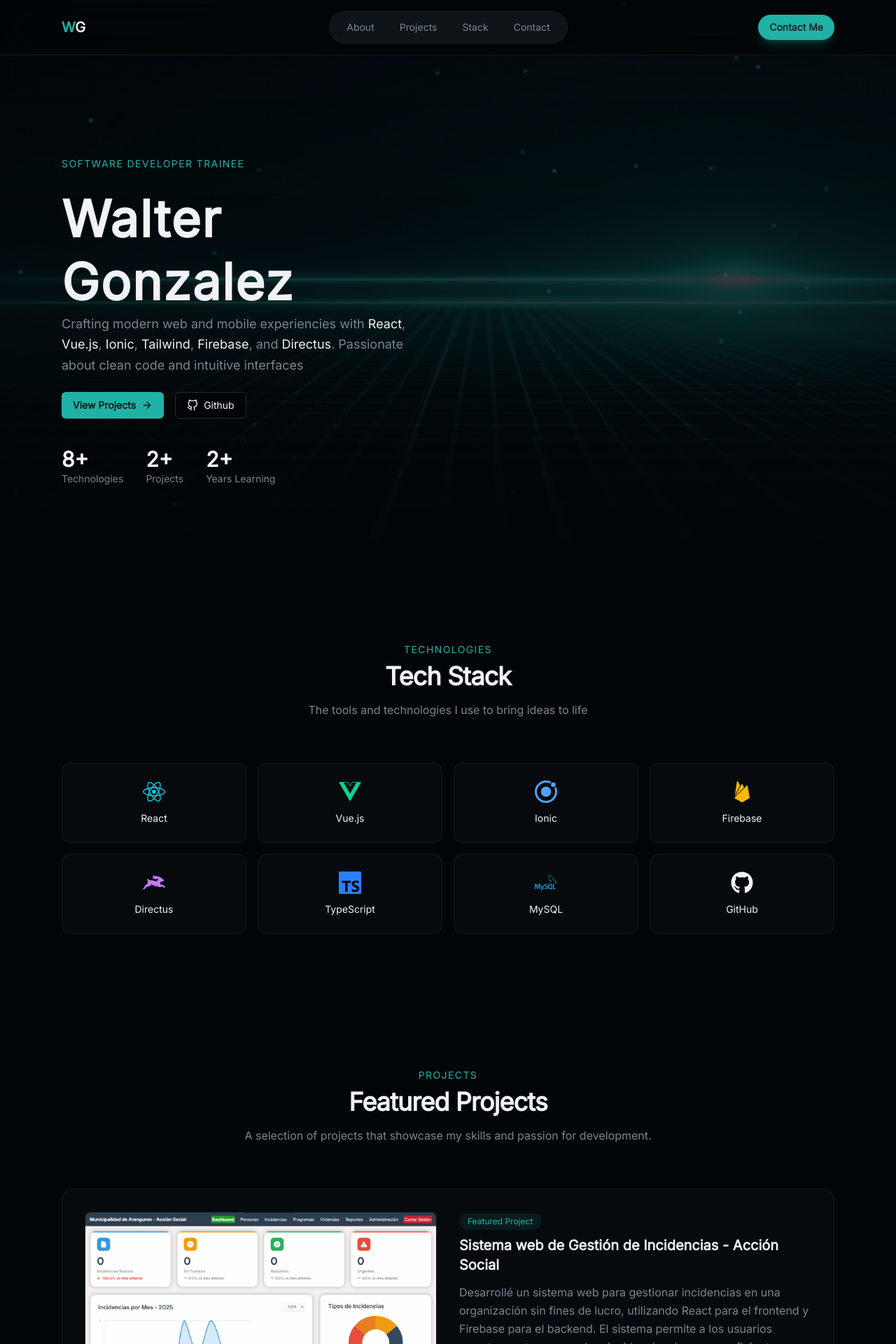
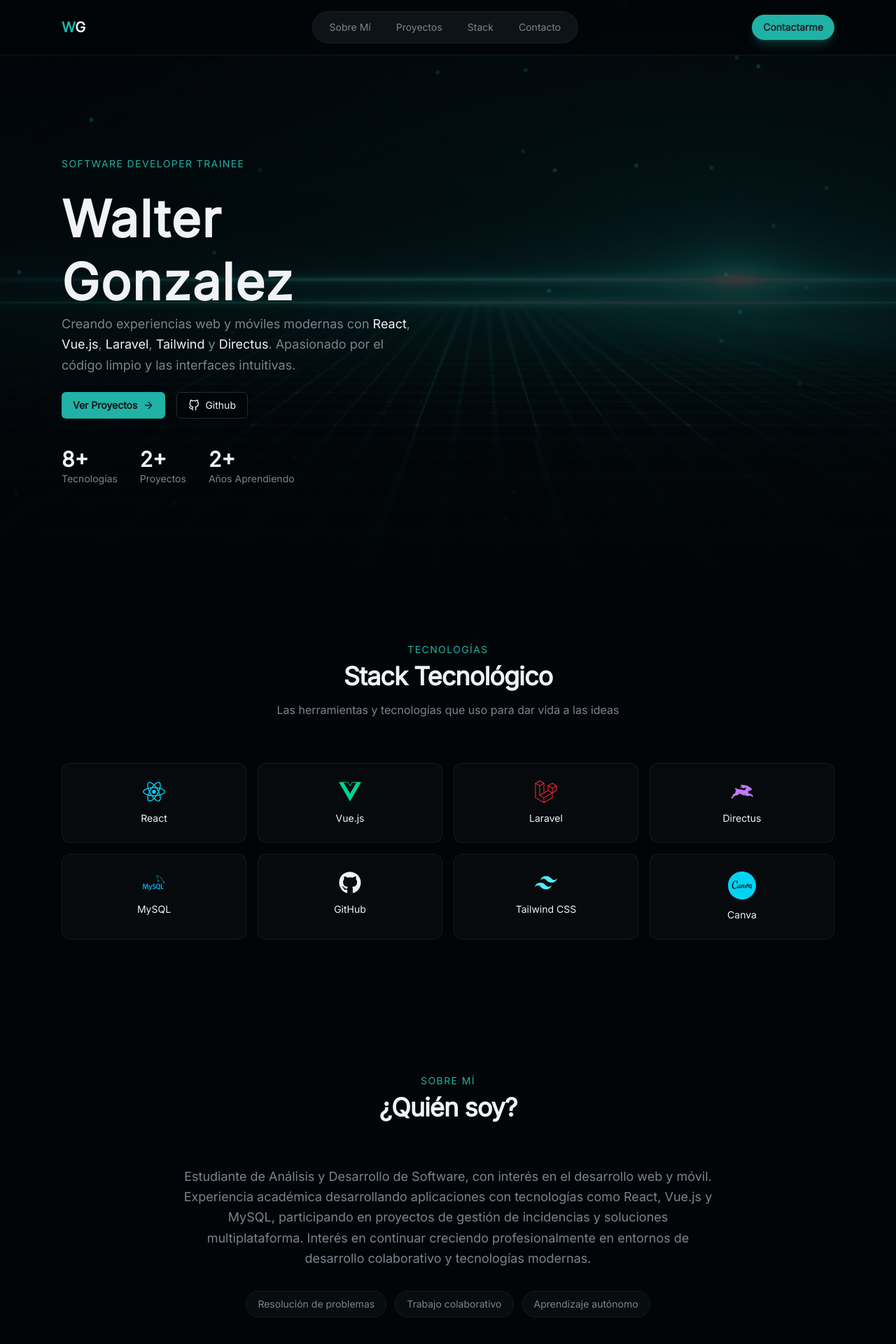
Before and after one commit to WaltG05/walter-portfolio, a React (Vite) app: page / in a window 1280 px wide. Shown: the top 1920 px of the page at 70% size. Built offline with nearby package versions, Linux system fonts and the light colour scheme.

Commit message:
feat: implement core portfolio layout with navbar, footer, and sections for about, contact, and hero components

```diff
--- a/src/layout/Navbar.jsx
+++ b/src/layout/Navbar.jsx
@@ -4,10 +4,10 @@ import { Menu, X } from "lucide-react";
 import { useState } from "react";
 
 const navLinks = [
-  { href: "#about", label: "About" },
-  { href: "#projects", label: "Projects" },
+  { href: "#about", label: "Sobre Mí" },
+  { href: "#projects", label: "Proyectos" },
   { href: "#stack", label: "Stack" },
-  { href: "#contact", label: "Contact" },
+  { href: "#contact", label: "Contacto" },
 ];
 
 export const Navbar = () => {
@@ -38,7 +38,7 @@ export const Navbar = () => {
         <div className="hidden md:block">
           <Button size="sm" className="font-semibold gap-2 text-secondary border-border hover:bg-primary/30 hover:scale-105 transition-all duration-400">
             <a href="#contact">
-            Contact Me
+            Contactarme
             </a>
           </Button>
         </div>
@@ -71,7 +71,7 @@ export const Navbar = () => {
                 href="#contact"
                 className="flex items-center gap-2 font-semibold"
               >
-                Contact Me
+                Contactarme
               </a>
             </Button>
           </div>
--- a/src/sections/About.jsx
+++ b/src/sections/About.jsx
@@ -1,3 +1,38 @@
+const softSkills = ["Resolución de problemas", "Trabajo colaborativo", "Aprendizaje autónomo"];
+
 export const About = () => {
-    return <section></section>
-}
+  return (
+    <section id="about" className="relative py-24">
+      <div className="mx-auto max-w-6xl px-6">
+        <div className="mb-16 text-center">
+          <p className="mb-2 text-sm font-medium uppercase tracking-widest text-primary">
+            Sobre Mí
+          </p>
+          <h2 className="text-balance text-3xl font-bold tracking-tight text-foreground md:text-4xl">
+            ¿Quién soy?
+          </h2>
+        </div>
+        <div className="mx-auto max-w-3xl space-y-8 text-center">
+          <p className="text-pretty text-lg leading-relaxed text-muted-foreground">
+            Estudiante de Análisis y Desarrollo de Software, con interés en el
+            desarrollo web y móvil. Experiencia académica desarrollando
+            aplicaciones con tecnologías como React, Vue.js y MySQL,
+            participando en proyectos de gestión de incidencias y soluciones
+            multiplataforma. Interés en continuar creciendo profesionalmente
+            en entornos de desarrollo colaborativo y tecnologías modernas.
+          </p>
+          <div className="flex flex-wrap items-center justify-center gap-3">
+            {softSkills.map((skill) => (
+              <span
+                key={skill}
+                className="rounded-full border border-border/50 bg-secondary/20 px-4 py-2 text-sm font-medium text-muted-foreground"
+              >
+                {skill}
+              </span>
+            ))}
+          </div>
+        </div>
+      </div>
+    </section>
+  );
+};
--- a/src/sections/Contact.jsx
+++ b/src/sections/Contact.jsx
@@ -30,14 +30,14 @@ export const Contact = () => {
 
           <div className="text-center">
             <p className="mb-2 text-sm font-medium uppercase tracking-widest text-primary">
-              Get In Touch
+              Hablemos
             </p>
             <h2 className="text-balance text-3xl font-bold tracking-tight text-foreground md:text-4xl">
-              Contact Me
+              Contactame
             </h2>
             <p className="mx-auto mt-4 max-w-lg text-pretty text-muted-foreground">
-              I'm always open to discussing new projects, creative ideas, or
-              opportunities to be part of your visions. Feel free to reach out!
+              Siempre estoy abierto a hablar de nuevos proyectos, ideas o
+              oportunidades de sumarme a tu equipo. ¡Escribime sin problema!
             </p>
 
             {/* Social Links */}
@@ -52,6 +52,7 @@ export const Contact = () => {
                   }
                   className="group flex h-14 w-14 items-center justify-center rounded-xl border border-border/50 bg-secondary/30 transition-all duration-300 hover:border-primary/50 hover:bg-primary/10"
                   aria-label={link.name}
+                  title={link.name}
                 >
                   <link.icon className="h-5 w-5 text-muted-foreground transition-colors group-hover:text-primary" />
                 </a>
@@ -60,12 +61,12 @@ export const Contact = () => {
 
             {/* Email */}
             <p className="mt-8 text-muted-foreground">
-              Or reach me directly at{" "}
+              O escribime directamente a{" "}
               <a
                 href="mailto:waltergonzalez2857@gmail.com"
                 className="text-primary transition-colors hover:text-primary/80"
               >
-                waltergonzalez2857@example.com
+                waltergonzalez2857@gmail.com
               </a>
             </p>
           </div>
--- a/src/sections/Footer.jsx
+++ b/src/sections/Footer.jsx
@@ -4,11 +4,11 @@ export const Footer = () => {
       <div className="mx-auto max-w-6xl px-6">
         <div className="flex flex-col items-center justify-between gap-4 md:flex-row">
           <p className="text-sm text-muted-foreground">
-            © {new Date().getFullYear()} Walter Gonzalez. All rights reserved.
+            © {new Date().getFullYear()} Walter Gonzalez.
           </p>
           <p className="text-sm text-muted-foreground">
-            Built with{" "}
-            <span className="text-primary">React</span> &{" "}
+            Hecho con{" "}
+            <span className="text-primary">React</span> y{" "}
             <span className="text-primary">Tailwind CSS</span>
           </p>
         </div>
--- a/src/sections/Hero.jsx
+++ b/src/sections/Hero.jsx
@@ -5,10 +5,7 @@ import { FiGithub } from "react-icons/fi";
 
 export const Hero = () => {
   return (
-    <section
-      id="about"
-      className="relative min-h-screen pt-24 overflow-hidden"
-    >
+    <section className="relative min-h-screen pt-24 overflow-hidden">
       {/* Bg */}
       <div className="absolute inset-0">
         <img
@@ -53,14 +50,13 @@ export const Hero = () => {
                 Walter Gonzalez
               </h1>
               <p className="max-w-lg text-pretty text-lg leading-relaxed text-muted-foreground">
-                Crafting modern web and mobile experiencies with{" "}
+                Creando experiencias web y móviles modernas con{" "}
                 <span className="text-foreground">React</span>,{" "}
                 <span className="text-foreground">Vue.js</span>,{" "}
-                <span className="text-foreground">Ionic</span>,{" "}
-                <span className="text-foreground">Tailwind</span>,{" "}
-                <span className="text-foreground">Firebase</span>, and{" "}
-                <span className="text-foreground">Directus</span>. Passionate
-                about clean code and intuitive interfaces
+                <span className="text-foreground">Laravel</span>,{" "}
+                <span className="text-foreground">Tailwind</span> y{" "}
+                <span className="text-foreground">Directus</span>. Apasionado
+                por el código limpio y las interfaces intuitivas.
               </p>
             </div>
 
@@ -73,7 +69,7 @@ export const Hero = () => {
                   href="#projects"
                   className="flex items-center gap-2 font-semibold"
                 >
-                  View Projects <ArrowRight className="h-4 w-4" />
+                  Ver Proyectos <ArrowRight className="h-4 w-4" />
                 </a>
               </ButtonOut>
 
@@ -92,15 +88,15 @@ export const Hero = () => {
             <div className="flex gap-8 pt-4">
               <div>
                 <p className="text-3xl font-bold text-foreground">8+</p>
-                <p className="text-sm text-muted-foreground">Technologies</p>
+                <p className="text-sm text-muted-foreground">Tecnologías</p>
               </div>
               <div>
                 <p className="text-3xl font-bold text-foreground">2+</p>
-                <p className="text-sm text-muted-foreground">Projects</p>
+                <p className="text-sm text-muted-foreground">Proyectos</p>
               </div>
               <div>
                 <p className="text-3xl font-bold text-foreground">2+</p>
-                <p className="text-sm text-muted-foreground">Years Learning</p>
+                <p className="text-sm text-muted-foreground">Años Aprendiendo</p>
               </div>
             </div>
           </div>
--- a/src/sections/Projects.jsx
+++ b/src/sections/Projects.jsx
@@ -11,7 +11,8 @@ const projectsList = [
     featured: true,
     github: "https://github.com/WaltG05/Sistema-de-Gestion-de-Incidencias",
     live: "https://integrasocial.innobitsolutions.com.ar",
-    image: "./public/projects/preview-1.png"
+    image: "./public/projects/preview-1.png",
+    demo: true
   },
   {
     title: "Aplicación de Gestión Ciudadana (Web y Móvil)",
@@ -19,7 +20,8 @@ const projectsList = [
       "Creé una aplicación de gestión ciudadana para una municipalidad, utilizando Ionic para el desarrollo móvil y React para el frontend web. La aplicación permite a los ciudadanos reportar problemas en la comunidad y recibir actualizaciones en tiempo real, mejorando la participación ciudadana y la eficiencia del gobierno local.",
     technologies: ["Ionic", "React", "Firebase", "Directus"],
     featured: false,
-    // image: "./public/projects/preview-2.png"
+    image: "./projects/preview-2.png",
+    demo: false
   },
 ];
 
@@ -31,14 +33,14 @@ export const Projects = () => {
       <div className="mx-auto max-w-6xl px-6">
         <div className="mb-16 text-center">
           <p className="mb-2 text-sm font-medium uppercase tracking-widest text-primary">
-            Projects
+            Proyectos
           </p>
           <h2 className="text-balace text-3xl font-bold tracking-tight text-foreground md:text-4xl">
-            Featured Projects
+            Proyectos Destacados
           </h2>
           <p className="mx-auto mt-4 max-w-2xl text-pretty text-muted-foreground">
-            A selection of projects that showcase my skills and passion for
-            development.
+            Una selección de proyectos que muestran mis habilidades y pasión
+            por el desarrollo.
           </p>
         </div>
         <div className="grid gap-6 lg:grid-cols-2">
@@ -78,7 +80,7 @@ export const Projects = () => {
                 <div className={`${project.featured ? "lg:w-1/2" : "lg:w-1/2"}`}>
                   {project.featured && (
                     <span className="mb-2 inline-block rounded-full bg-primary/10 px-3 py-1 text-primary text-xs font-medium">
-                      Featured Project
+                      Proyecto Destacado
                     </span>
                   )}
                   <h3 className="mb-3 text-xl font-bold text-foreground">
@@ -99,7 +101,8 @@ export const Projects = () => {
                     ))}
                   </div>
                   {/* Actions */}
-                  <div className="flex gap-3">
+                  {project.demo && (
+                    <div className="flex gap-3">
                     <ButtonOut
                       size="sm"
                       className="gap-2 bg-primary text-tertiary hover:bg-primary/90"
@@ -111,10 +114,11 @@ export const Projects = () => {
                         className="flex items-center gap-2"
                       >
                         <ExternalLink className="h-4 w-4" />
-                        Live Demo
+                        Ver Demo
                       </a>
                     </ButtonOut>
                   </div>
+                  )}
                 </div>
               </div>
             </div>
--- a/src/sections/Tech-Stack.jsx
+++ b/src/sections/Tech-Stack.jsx
@@ -1,16 +1,15 @@
 import { FaReact, FaGithub } from "react-icons/fa";
-import { SiVuedotjs, SiIonic, SiDirectus, SiTypescript, SiMysql } from "react-icons/si";
-import { IoLogoFirebase } from "react-icons/io5";
+import { SiVuedotjs, SiDirectus, SiMysql, SiLaravel, SiTailwindcss, SiCanva, SiCanvas } from "react-icons/si";
 
 const techItems = [
   { name: "React", icon: <FaReact className="h-8 w-8"/>, color: "text-cyan-400" },
   { name: "Vue.js", icon: <SiVuedotjs className="h-8 w-8" />, color: "text-emerald-400" },
-  { name: "Ionic", icon: <SiIonic className="h-8 w-8" />, color: "text-blue-400" },
-  { name: "Firebase", icon: <IoLogoFirebase className="h-8 w-8" />, color: "text-amber-400" },
+  { name: "Laravel", icon: <SiLaravel className="h-8 w-8" />, color: "text-red-500" },
   { name: "Directus", icon: <SiDirectus className="h-8 w-8" />, color: "text-purple-400" },
-  { name: "TypeScript", icon: <SiTypescript className="h-8 w-8" />, color: "text-blue-500" },
   { name: "MySQL", icon: <SiMysql className="h-8 w-8" />, color: "text-sky-400" },
-  { name: "GitHub", icon: <FaGithub className="h-8 w-8" />, color: "text-foreground" }
+  { name: "GitHub", icon: <FaGithub className="h-8 w-8" />, color: "text-foreground" },
+  { name: "Tailwind CSS", icon: <SiTailwindcss className="h-8 w-8" />, color: "text-cyan-300"},
+  { name: "Canva", icon: <SiCanva className="h-10 w-10" />, color: "text-cyan-400" }
 ];
 
 export const TechStack = () => {
@@ -19,13 +18,13 @@ export const TechStack = () => {
       <div className="mx-auto max-w-6xl px-6">
         <div className="mb-16 text-center">
           <p className="mb-2 text-sm font-medium uppercase tracking-widest text-primary">
-            Technologies
+            Tecnologías
           </p>
           <h2 className="text-balace text-3xl font-bold tracking-tight text-foreground md:text-4xl">
-            Tech Stack
+            Stack Tecnológico
           </h2>
           <p className="mx-auto mt-4 max-w-2xl text-pretty text-muted-foreground">
-            The tools and technologies I use to bring ideas to life
+            Las herramientas y tecnologías que uso para dar vida a las ideas
           </p>
         </div>
         <div className="grid grid-cols-2 md:grid-cols-3 lg:grid-cols-4 gap-4">
```
Also changed, not shown: public/projects/preview-2.png (added).
